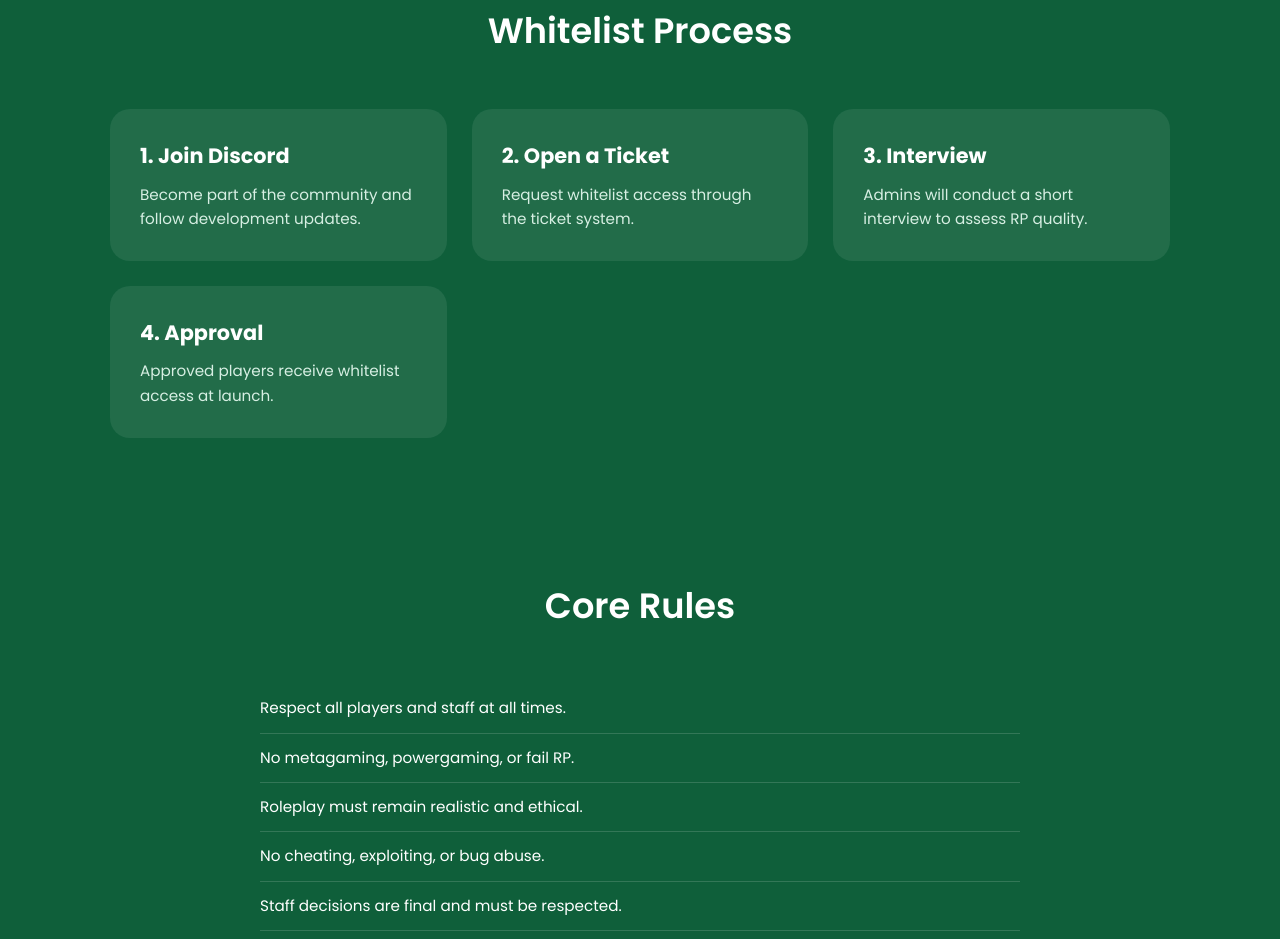
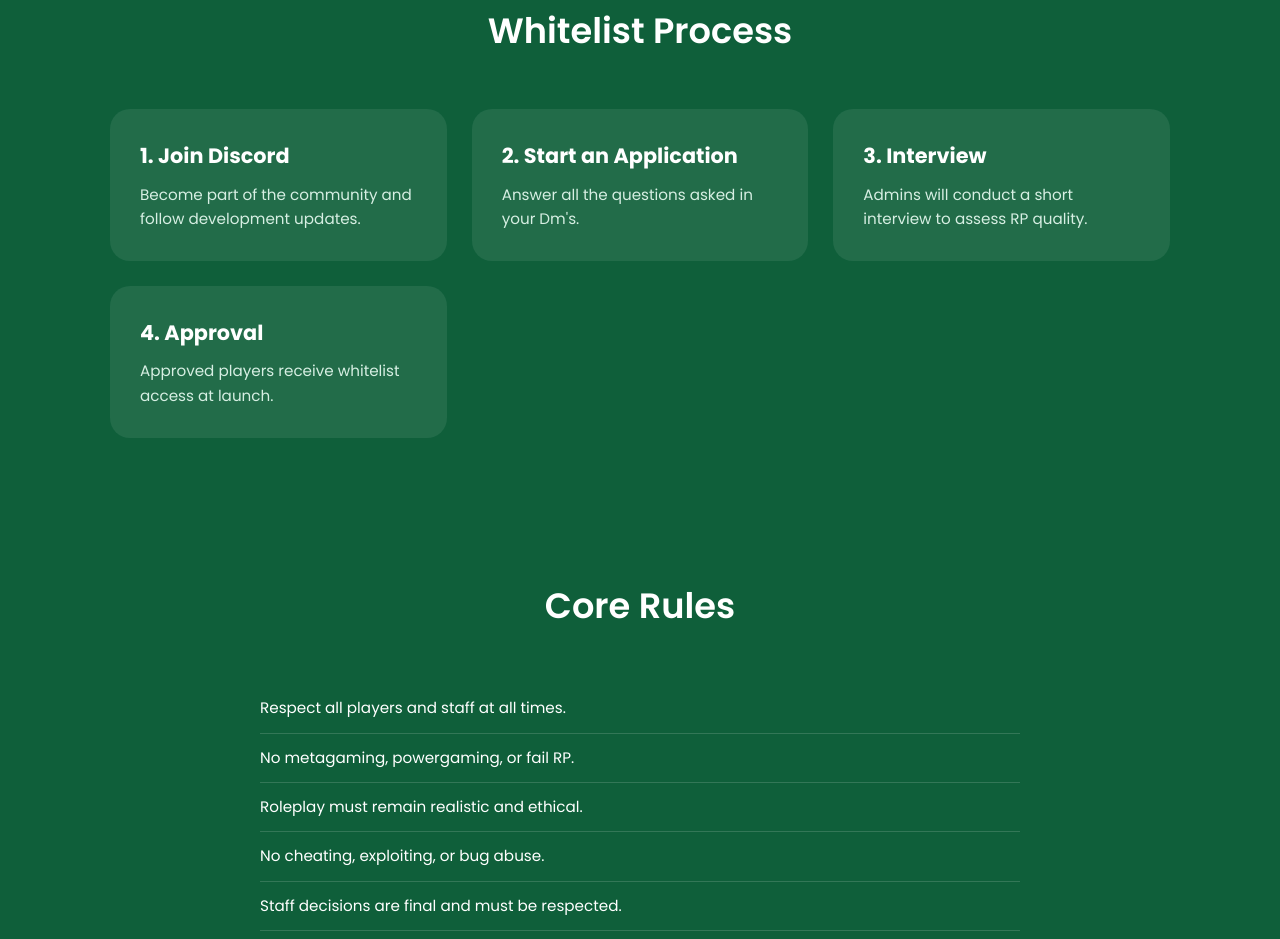
Before and after one commit to muhdumaism/salsaorigins, a plain HTML site: page index.html in a window 1280 px wide. Shown: the part 1030-1969 px from the top of the page. Drawn offline with Linux system fonts and the light colour scheme.

Commit message:
Update index.html

```diff
--- a/index.html
+++ b/index.html
@@ -188,8 +188,8 @@
         <p>Become part of the community and follow development updates.</p>
       </div>
       <div class="card">
-        <h3>2. Open a Ticket</h3>
-        <p>Request whitelist access through the ticket system.</p>
+        <h3>2. Start an Application</h3>
+        <p>Answer all the questions asked in your Dm's.</p>
       </div>
       <div class="card">
         <h3>3. Interview</h3>
```
